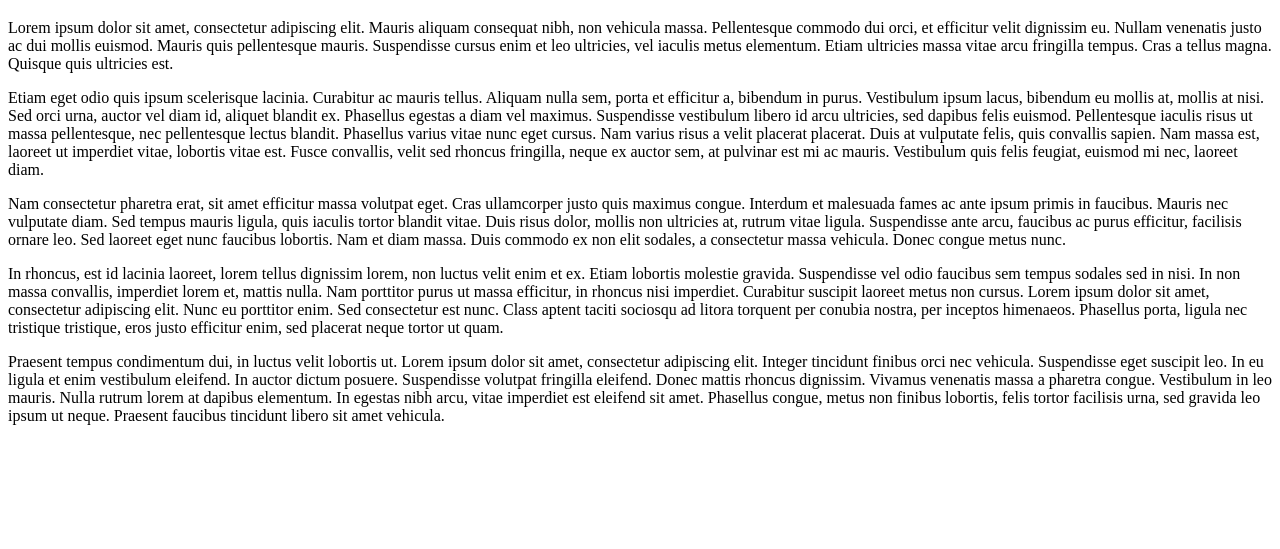
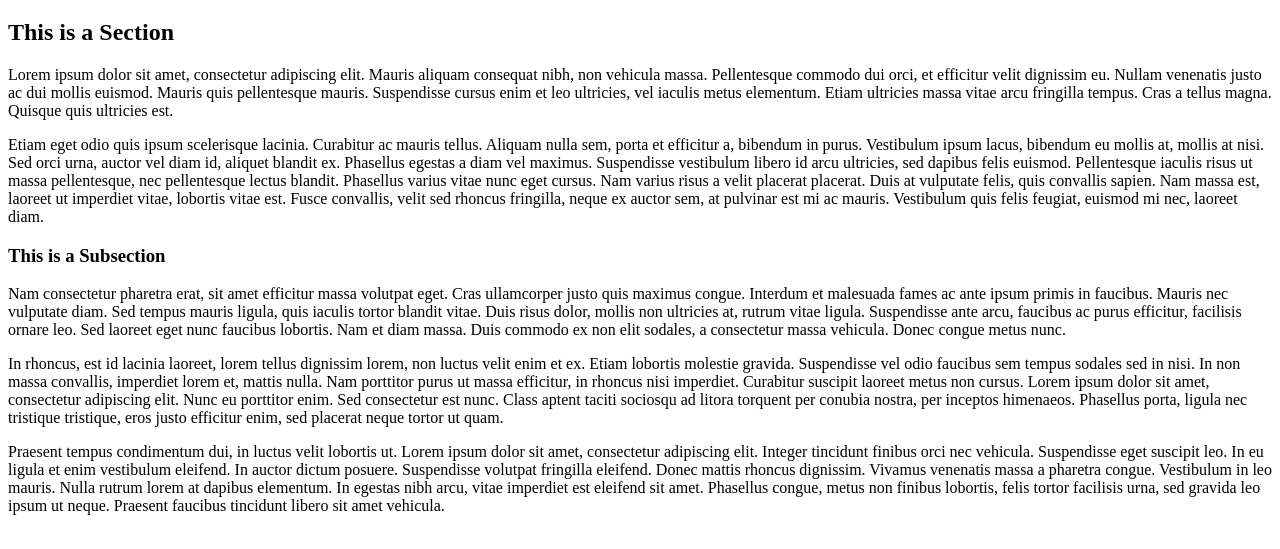
Before and after one commit to swansontec/css-challenge, a plain HTML site: page index.html in a window 1280 px wide. Shown: the part 61-610 px from the top of the page. Drawn offline with Linux system fonts and the light colour scheme.

Commit message:
Add headings to the content

```diff
--- a/index.html
+++ b/index.html
@@ -13,6 +13,7 @@
     <h1>CSS Look-Alike Challenge</h1>
   </div>
   <div id="contents">
+    <h2>This is a Section</h2>
     <p>Lorem ipsum dolor sit amet, consectetur adipiscing elit. Mauris aliquam consequat nibh, non vehicula massa. Pellentesque
       commodo dui orci, et efficitur velit dignissim eu. Nullam venenatis justo ac dui mollis euismod. Mauris quis pellentesque
       mauris. Suspendisse cursus enim et leo ultricies, vel iaculis metus elementum. Etiam ultricies massa vitae arcu fringilla
@@ -26,6 +27,7 @@
       Nam massa est, laoreet ut imperdiet vitae, lobortis vitae est. Fusce convallis, velit sed rhoncus fringilla, neque
       ex auctor sem, at pulvinar est mi ac mauris. Vestibulum quis felis feugiat, euismod mi nec, laoreet diam.</p>
 
+    <h3>This is a Subsection</h3>
     <p>Nam consectetur pharetra erat, sit amet efficitur massa volutpat eget. Cras ullamcorper justo quis maximus congue. Interdum
       et malesuada fames ac ante ipsum primis in faucibus. Mauris nec vulputate diam. Sed tempus mauris ligula, quis iaculis
       tortor blandit vitae. Duis risus dolor, mollis non ultricies at, rutrum vitae ligula. Suspendisse ante arcu, faucibus
```
